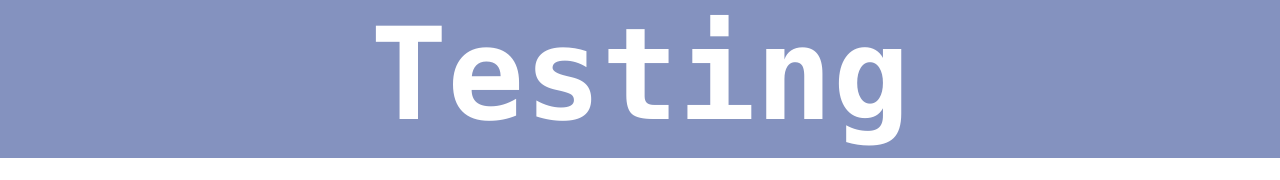
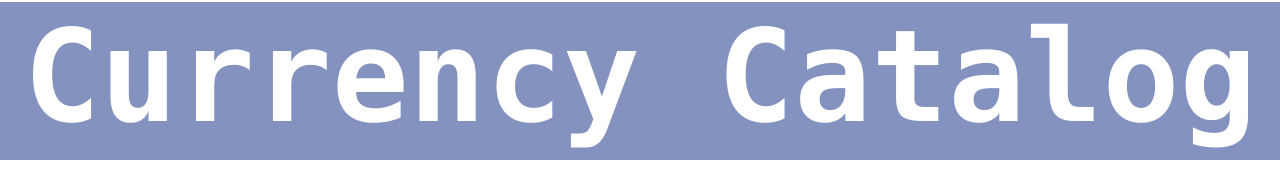
Before and after one commit to YianDZh/SnapJs, a plain HTML site: page index.html in a window 1280 px wide. Shown: the top 180 px of the page. Drawn offline with Linux system fonts and the light colour scheme.

Commit message:
Changed a few things

```diff
--- a/index.html
+++ b/index.html
@@ -3,14 +3,14 @@
 
 <head>
     <title>First Web Project</title>
-    <meta name="description" content="A Catalog that contains a lot of currencies">
+    <meta name="description" content="A Catalog that contains a lot of currencies and will allow certain functions with it">
     <link rel="stylesheet" href="style.css" />
     <script type="text/javascript" src="scripts.js"></script>
 </head>
 
 <body>
     <header class="main-header">
-        <h1 class="title">Testing</h1>
+        <h1 class="title">Currency Catalog</h1>
     </header>
     <div id="card-container">
 
--- a/style.css
+++ b/style.css
@@ -7,6 +7,8 @@ body {
 .main-header {
     background-color: rgba(22, 48, 134, 0.525);
     padding-bottom: 9px;
+    border-top: 2px solid white;
+
 }
 
 .title {
```
